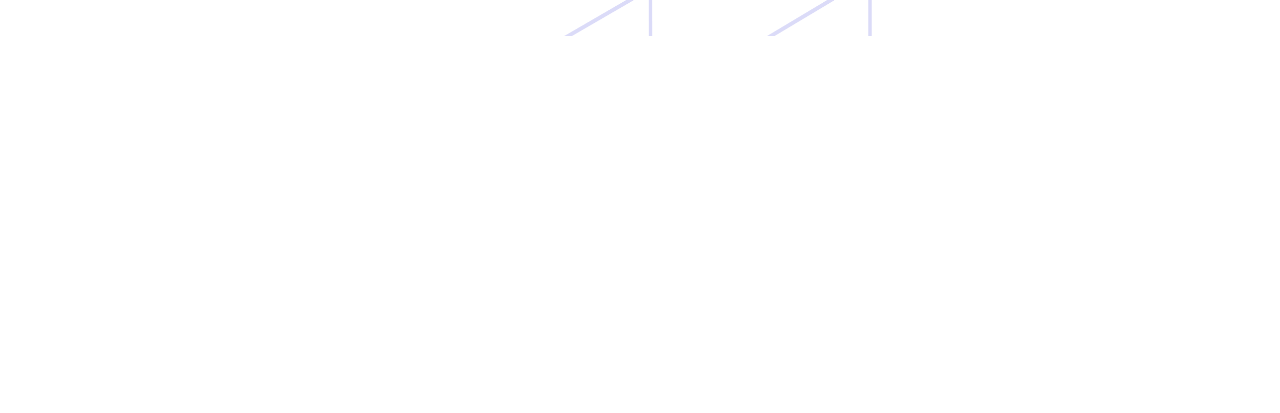
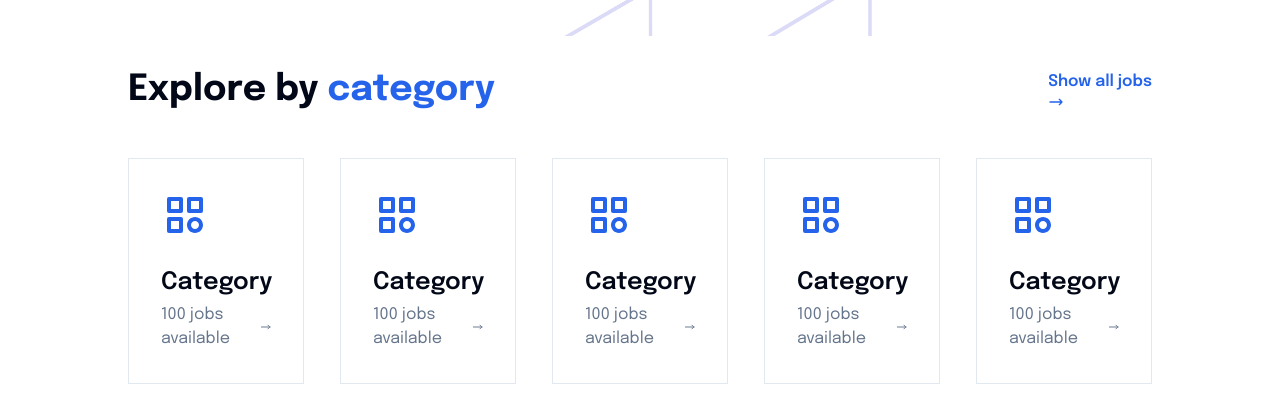
Before and after one commit to yoedi/job-portal-lp, a Next.js app: page / in a window 1280 px wide. Shown: the part 764-1177 px from the top of the page. Before the commit the page ends 800 px from the top, so only its background shows below. Built offline with nearby package versions, Linux system fonts and the light colour scheme.

Commit message:
Create category component

```diff
--- a/src/app/page.tsx
+++ b/src/app/page.tsx
@@ -2,12 +2,14 @@
 import { Button } from "@/components/ui/button";
 import Hero from "@/components/organism/Hero";
 import Clients from "@/components/organism/Clients";
+import Category from "@/components/organism/Category";
 
 export default function Home() {
   return (
     <div className="px-32 mt-10">
       <Hero />
       <Clients />
+      <Category />
     </div>
   );
 }
--- /dev/null
+++ b/src/components/atoms/TitleSection/index.tsx
@@ -0,0 +1,24 @@
+import React, { FC } from "react";
+import { HiOutlineArrowNarrowRight } from "react-icons/hi";
+
+interface TitleSectionProps {
+  word1: string;
+  word2: string;
+}
+
+const TitleSection: FC<TitleSectionProps> = ({ word1, word2 }) => {
+  return (
+    <div className="flex flex-row justify-between items-center">
+      <div className="text-4xl font-bold">
+        {" "}
+        {word1} <span className="text-primary">{word2}</span>{" "}
+      </div>
+      <div className="inlin-flex gap-3 items-center text-primary font-semibold cursor-pointer">
+        <span>Show all jobs</span>
+        <HiOutlineArrowNarrowRight />
+      </div>
+    </div>
+  );
+};
+
+export default TitleSection;
--- /dev/null
+++ b/src/components/organism/Category/CategoryItem/index.tsx
@@ -0,0 +1,27 @@
+import React, { FC } from "react";
+import { BiCategory } from "react-icons/bi";
+import { HiOutlineArrowNarrowRight } from "react-icons/hi";
+
+interface CategoryItemProps {
+  name: string;
+  totalJobs: number;
+}
+
+const CategoryItem: FC<CategoryItemProps> = ({ name, totalJobs }) => {
+  return (
+    <div>
+      <div className="border border-border p-8 cursor-pointer transition-colors group hover:border-primary hover:bg-primary hover:text-white">
+        <BiCategory className="w-12 h-12 text-primary group-hover:text-white" />
+        <div className="mt-7">
+          <div className="text-2xl font-semibold">{name}</div>
+          <div className="text-muted-foreground inline-flex items-center gap-1 mt-1 group-hover:text-white">
+            <span>{totalJobs} jobs available</span>
+            <HiOutlineArrowNarrowRight className="hover:text-white" />
+          </div>
+        </div>
+      </div>
+    </div>
+  );
+};
+
+export default CategoryItem;
--- /dev/null
+++ b/src/components/organism/Category/index.tsx
@@ -0,0 +1,22 @@
+import TitleSection from "@/components/atoms/TitleSection";
+import React, { FC } from "react";
+import { BiCategory } from "react-icons/bi";
+import { HiOutlineArrowNarrowRight } from "react-icons/hi";
+import CategoryItem from "./CategoryItem";
+
+interface CategoryProps {}
+
+const Category: FC<CategoryProps> = ({}) => {
+  return (
+    <div className="mt-32 mb-8">
+      <TitleSection word1="Explore by" word2="category" />
+      <div className="grid grid-cols-5 gap-9 mt-12">
+        {[0, 1, 2, 3, 4].map((item: number) => (
+          <CategoryItem key={item} name="Category" totalJobs={100} />
+        ))}
+      </div>
+    </div>
+  );
+};
+
+export default Category;
```
